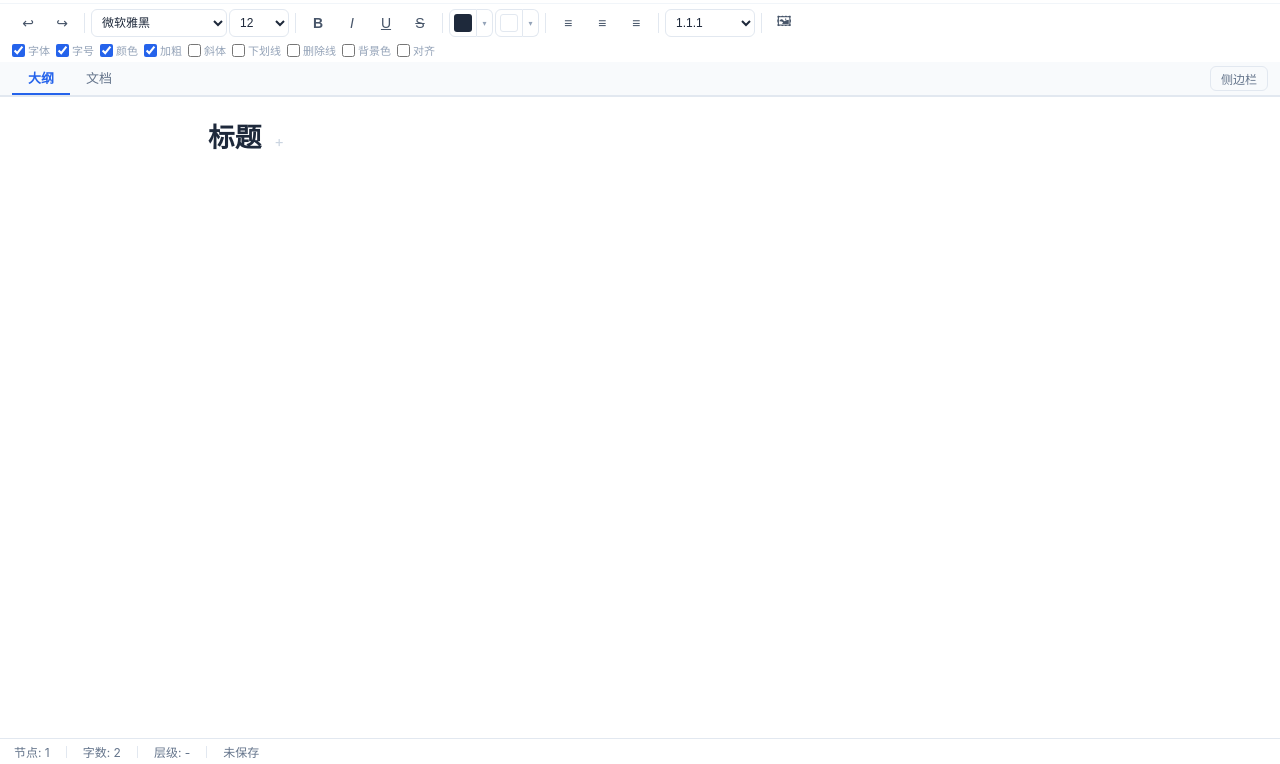
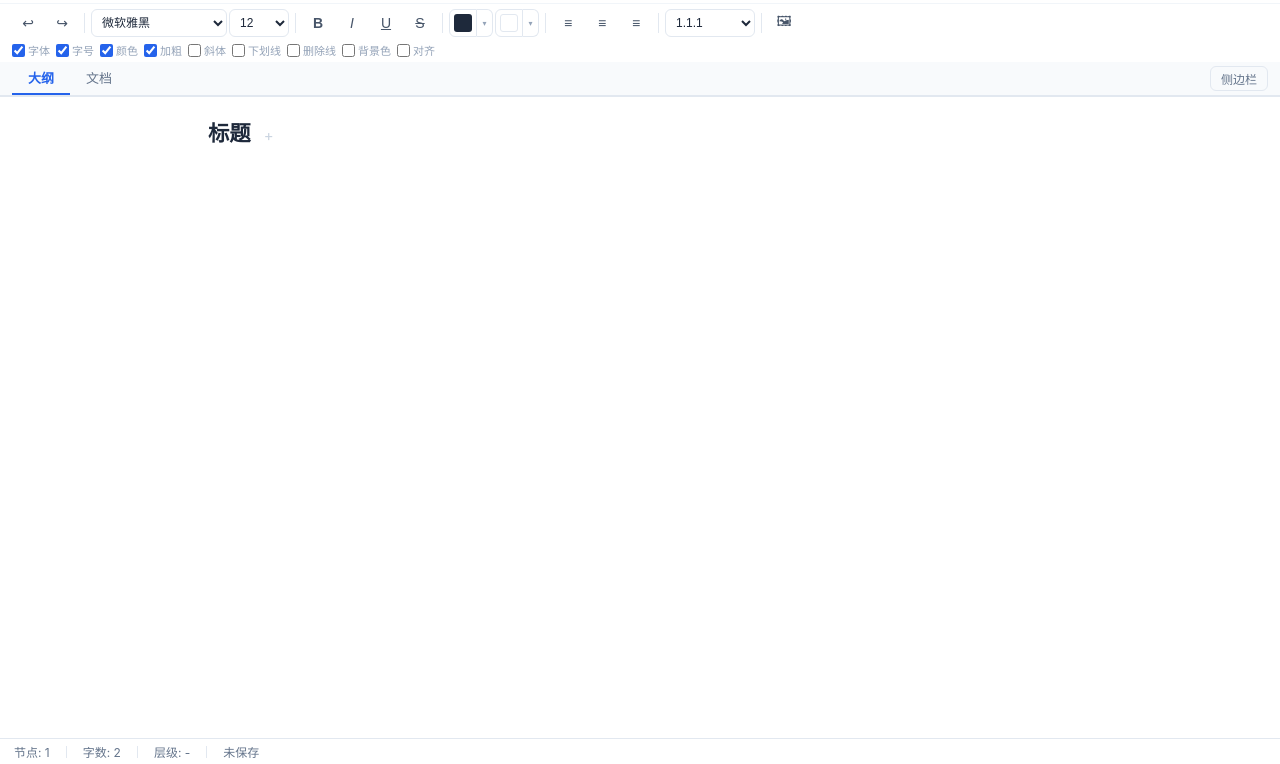
Before and after one commit to chym2017-design/node, a plain HTML site: page udd-app.html in a window 1280 px wide. Shown: the part 36-800 px from the top of the page. Drawn offline with nearby package versions, Linux system fonts and the light colour scheme.

Commit message:
修正默认字体样式

```diff
--- a/udd-app.html
+++ b/udd-app.html
@@ -1238,13 +1238,14 @@ function createDefaultData() {
       modified: new Date().toISOString(), version: "1.0"
     },
     type_global: {
-      "t0-*.font": "微软雅黑", "t0-*.font_size": 20,
+      "t*-*.font_size": 12,
+      "t0-*.font": "微软雅黑", "t0-*.font_size": 16,
       "t0-*.bold": 1,
-      "t1-*.font": "微软雅黑", "t1-*.font_size": 20,
+      "t1-*.font": "微软雅黑", "t1-*.font_size": 14,
       "t1-*.bold": 1, "t1-*.paragraph_before": 1, "t1-*.paragraph_after": 0.5,
-      "t2-*.font": "微软雅黑", "t2-*.font_size": 18,
+      "t2-*.font": "微软雅黑", "t2-*.font_size": 12,
       "t2-*.bold": 1, "t2-*.paragraph_before": 0.5, "t2-*.paragraph_after": 0.3,
-      "t3-*.font": "微软雅黑", "t3-*.font_size": 16,
+      "t3-*.font": "微软雅黑", "t3-*.font_size": 12,
       "t3-*.paragraph_line": 1.3,
       "body.font": "微软雅黑", "body.font_size": 12, "body.color": "51,65,85",
       "body.paragraph_line": 1.8, "body.paragraph_first_indent": 2,
```
